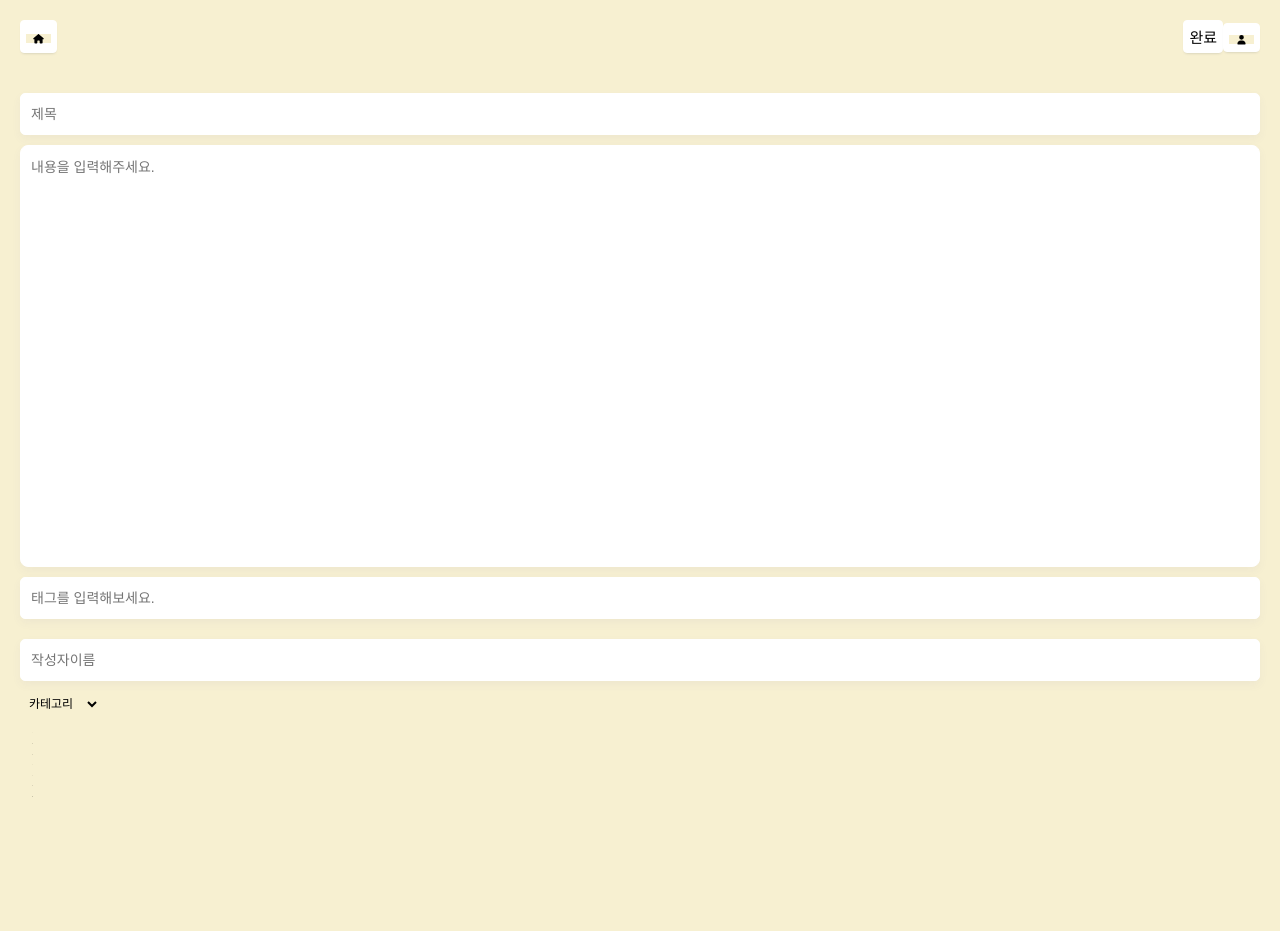
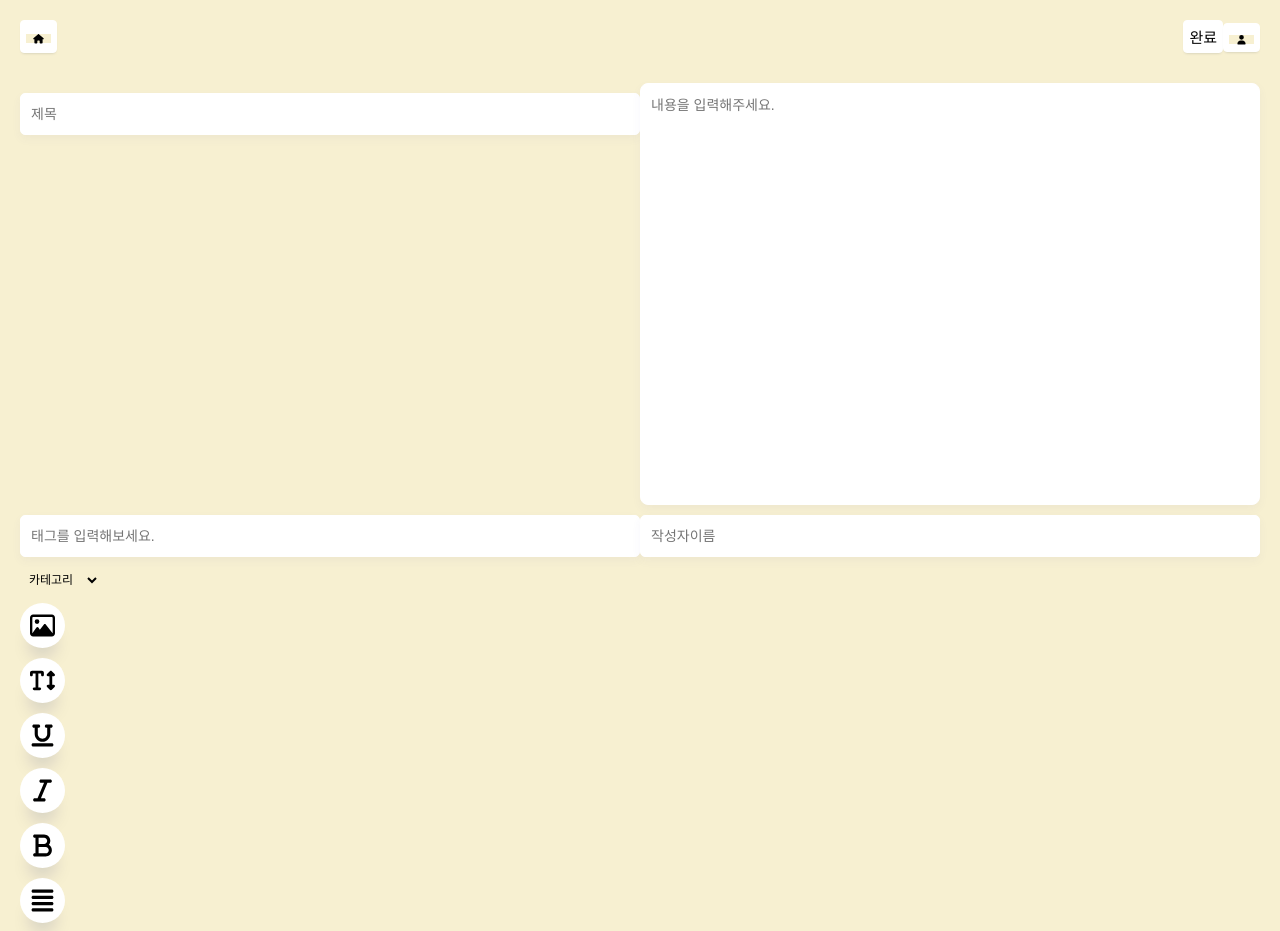
Before and after one commit to hjyang369/my-blog, a Next.js app: page /writing in a window 1280 px wide. Shown: the top 931 px of the page. Before the commit the page ends 817 px from the top, so only its background shows below. Built offline with nearby package versions, Linux system fonts and the light colour scheme.

Commit message:
fix: nav 분리

```diff
--- /dev/null
+++ b/src/components/Nav/nav.module.css
@@ -0,0 +1,24 @@
+.nav {
+  display: flex;
+  justify-content: space-between;
+}
+
+.btn {
+  font-size: 1.5rem;
+  border: 1px solid white;
+  background-color: white;
+  border-radius: 4px;
+  padding: 0.5rem;
+  box-shadow: 0 2px 3px -2px #21253840;
+}
+
+.btn:hover {
+  border: 1px solid #f0b31e;
+  background-color: #f0b31e;
+  color: white;
+  transition: background-color 0.5s;
+}
+
+.imgIcon {
+  width: 2.5rem;
+}
--- a/src/pages/writing/index.js
+++ b/src/pages/writing/index.js
@@ -33,8 +33,6 @@ const Writing = () => {
   //연락해서 스웨거 여는법 다시 물어보기
   //태그 혹시 지금부터 넣으시냐고 물어보기
   //바뀐 유아이 다시 보여주기
-  //css 수정
-  //그리드 및 아이콘 적용ㅜ
 
   const postWriting = () => {
     axios
@@ -116,16 +114,35 @@ const Writing = () => {
               <option>개발</option>
               <option>요리</option>
             </select>
-            <label htmlFor="file">
-              <FontAwesomeIcon className={style.imgIcon} icon={faImage} />
+            <label htmlFor="file" className={style.textsIconBox}>
+              <FontAwesomeIcon className={style.textsIcon} icon={faImage} />
             </label>
             <input id="file" type="file" className={style.file}></input>
-            <FontAwesomeIcon className={style.imgIcon} icon={faTextHeight} />
-            <FontAwesomeIcon className={style.imgIcon} icon={faUnderline} />
-            <FontAwesomeIcon className={style.imgIcon} icon={faItalic} />
-            <FontAwesomeIcon className={style.imgIcon} icon={faBold} />
-            <FontAwesomeIcon className={style.imgIcon} icon={faAlignJustify} />
-            <FontAwesomeIcon className={style.imgIcon} icon={faPalette} />
+            <label className={style.textsIconBox}>
+              <FontAwesomeIcon
+                className={style.textsIcon}
+                icon={faTextHeight}
+              />
+            </label>
+            <label className={style.textsIconBox}>
+              <FontAwesomeIcon className={style.textsIcon} icon={faUnderline} />
+            </label>
+
+            <label className={style.textsIconBox}>
+              <FontAwesomeIcon className={style.textsIcon} icon={faItalic} />
+            </label>
+            <label className={style.textsIconBox}>
+              <FontAwesomeIcon className={style.textsIcon} icon={faBold} />
+            </label>
+            <label className={style.textsIconBox}>
+              <FontAwesomeIcon
+                className={style.textsIcon}
+                icon={faAlignJustify}
+              />
+            </label>
+            <label className={style.textsIconBox}>
+              <FontAwesomeIcon className={style.textsIcon} icon={faPalette} />
+            </label>
           </div>
         </main>
       </div>
--- a/src/pages/writing/writing.module.css
+++ b/src/pages/writing/writing.module.css
@@ -39,8 +39,9 @@
 }
 
 .mainContainer {
-  display: flex;
+  display: grid;
   flex-direction: column;
+  grid-template-columns: 1fr 1fr;
 }
 
 .titleContainer {
@@ -81,3 +82,18 @@
   padding: 0.5rem;
   width: 8rem;
 }
+
+.textsIconBox {
+  width: 2.5rem;
+  height: 2.5rem;
+  padding: 1rem;
+  background-color: white;
+  border-radius: 50%;
+  box-shadow: 0 18px 18px -10px #0009652b;
+}
+
+.textsIcon {
+  width: 2.5rem;
+  height: 2.5rem;
+  background-color: white;
+}
```
Also changed, not shown: src/components/Nav/Nav.jsx (added, +25 -0 lines).
